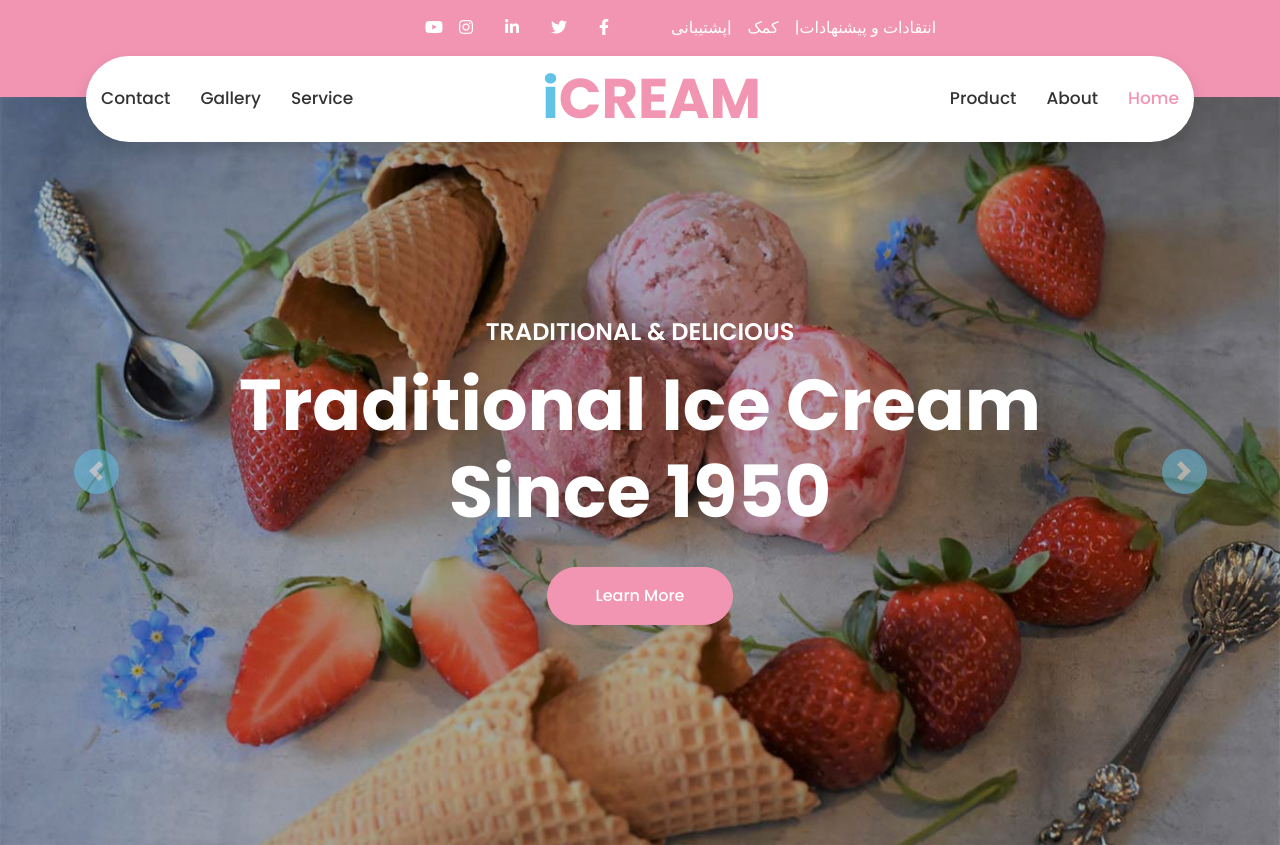
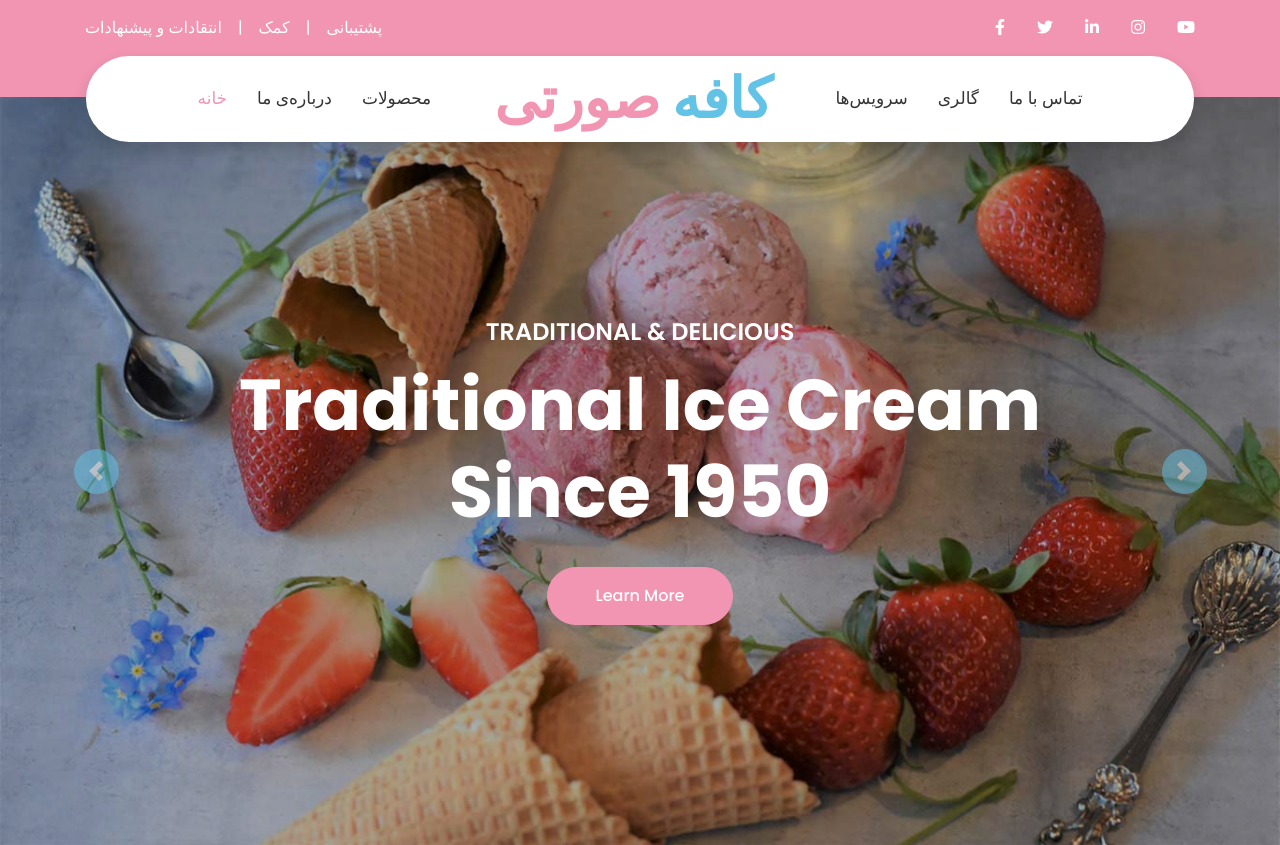
Before and after one commit to ZeinabMoghadamnia/Cafe_GW, a Django app: page / in a window 1280 px wide. Shown: the top 845 px of the page. Run offline with Django 4.2, Linux system fonts and the light colour scheme; some libraries are stand-ins or nearby versions.

Commit message:
[Cafe_GW][#1]|base navbar item changed to farsi

```diff
--- a/templates/base.html
+++ b/templates/base.html
@@ -1,5 +1,5 @@
 <!DOCTYPE html>
-<html lang="fa" dir="rtl" >
+<html lang="fa">
     {% load static %}
 <head>
     <meta charset="UTF-8">
@@ -71,24 +71,24 @@
         <div class="container-lg position-relative p-0 px-lg-3" style="z-index: 9;">
             <nav class="navbar navbar-expand-lg bg-white navbar-light shadow p-lg-0">
                 <a href="index.html" class="navbar-brand d-block d-lg-none">
-                    <h1 class="m-0 display-4 text-primary"><span class="text-secondary">i</span>CREAM</h1>
+                    <h1 class="m-0 display-4 text-primary"><span class="text-secondary"> کافه</span> صورتی</h1>
                 </a>
                 <button type="button" class="navbar-toggler" data-toggle="collapse" data-target="#navbarCollapse">
                     <span class="navbar-toggler-icon"></span>
                 </button>
                 <div class="collapse navbar-collapse justify-content-between" id="navbarCollapse">
                     <div class="navbar-nav ml-auto py-0">
-                        <a href="index.html" class="nav-item nav-link active">Home</a>
-                        <a href="about.html" class="nav-item nav-link">About</a>
-                        <a href="product.html" class="nav-item nav-link">Product</a>
+                        <a href="index.html" class="nav-item nav-link active">خانه</a>
+                        <a href="about.html" class="nav-item nav-link">درباره‌ی ما</a>
+                        <a href="product.html" class="nav-item nav-link">محصولات</a>
                     </div>
                     <a href="index.html" class="navbar-brand mx-5 d-none d-lg-block">
-                        <h1 class="m-0 display-4 text-primary"><span class="text-secondary">i</span>CREAM</h1>
+                        <h1 class="m-0 display-4 text-primary"><span class="text-secondary"> کافه </span><span>صورتی</span></h1>
                     </a>
                     <div class="navbar-nav mr-auto py-0">
-                        <a href="service.html" class="nav-item nav-link">Service</a>
-                        <a href="gallery.html" class="nav-item nav-link">Gallery</a>
-                        <a href="contact.html" class="nav-item nav-link">Contact</a>
+                        <a href="service.html" class="nav-item nav-link">سرویس‌ها</a>
+                        <a href="gallery.html" class="nav-item nav-link">گالری</a>
+                        <a href="contact.html" class="nav-item nav-link">تماس با ما</a>
                     </div>
                 </div>
             </nav>
```
